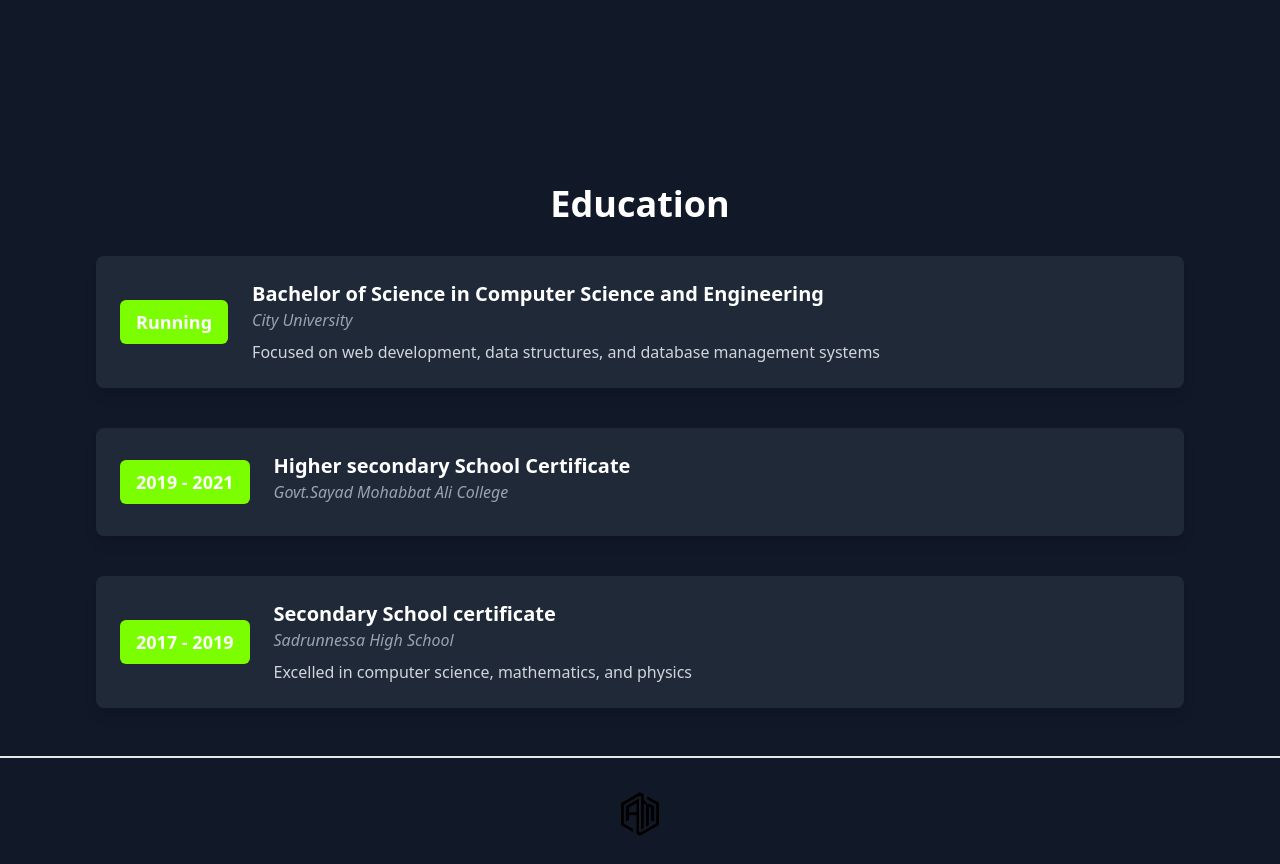
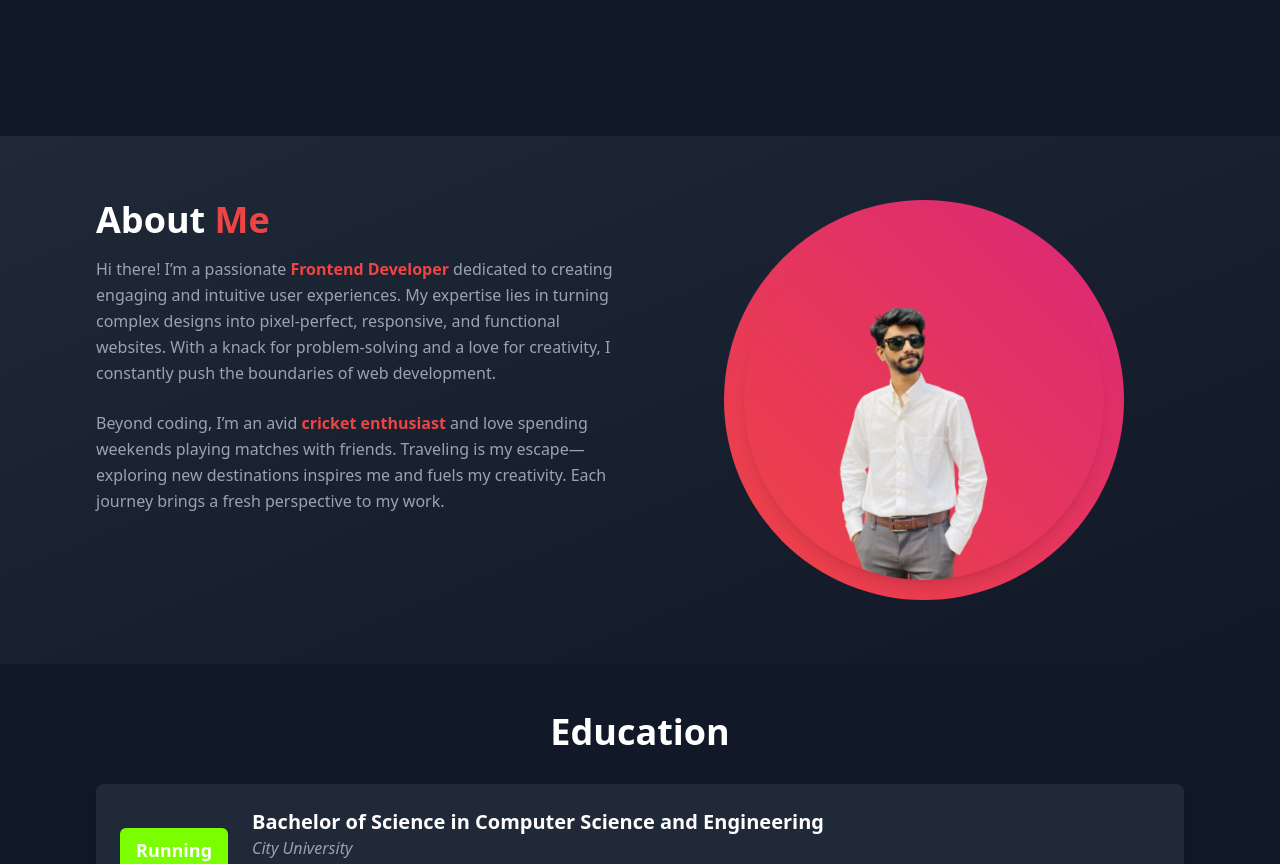
Before and after one commit to Ahad-Miah/Portfolio, a React (Vite) app: page / in a window 1280 px wide. Shown: the part 760-1624 px from the top of the page. Built offline with nearby package versions, Linux system fonts and the light colour scheme.

Commit message:
added about me sections

```diff
--- /dev/null
+++ b/src/Components/AboutMe/AboutMe.jsx
@@ -0,0 +1,48 @@
+import React from 'react';
+import picture from '../../assets/picture.png'
+
+const AboutMe = () => {
+    return (
+        <section className="bg-gradient-to-br from-gray-800 to-gray-900 text-white py-16">
+      <div className="container mx-auto px-6 md:px-12 lg:px-24">
+        <div className="flex flex-col lg:flex-row items-center lg:items-start lg:space-x-12 space-y-10 lg:space-y-0">
+          {/* Left Section - Text */}
+          <div className="lg:w-1/2">
+            <h2 className="text-3xl md:text-4xl font-bold mb-4">
+              About <span className="text-red-500">Me</span>
+            </h2>
+            <p className="text-gray-400 leading-relaxed">
+              Hi there! I’m a passionate <span className="text-red-500 font-semibold">Frontend Developer</span> dedicated to creating engaging and intuitive user experiences. My expertise lies in turning complex designs into pixel-perfect, responsive, and functional websites. With a knack for problem-solving and a love for creativity, I constantly push the boundaries of web development.
+            </p>
+            <p className="text-gray-400 mt-6 leading-relaxed">
+              Beyond coding, I’m an avid <span className="text-red-500 font-semibold">cricket enthusiast</span> and love spending weekends playing matches with friends. Traveling is my escape—exploring new destinations inspires me and fuels my creativity. Each journey brings a fresh perspective to my work.
+            </p>
+          </div>
+
+          {/* Right Section - Image and Highlights */}
+          <div className="lg:w-1/2 flex justify-center items-center relative">
+            <div className="w-[300px] h-[300px] sm:w-[350px] sm:h-[350px] md:w-[400px] md:h-[400px] bg-gradient-to-tr from-red-500 to-pink-600 rounded-full relative">
+              <img
+                src={picture}
+                alt="About Me"
+                className="w-[90%] h-[90%] object-cover rounded-full absolute top-[5%] left-[5%] shadow-lg"
+              />
+            </div>
+            <div className="absolute bottom-4 right-4 sm:right-10 flex flex-col items-center space-y-4">
+              {/* <div className="bg-gray-700 p-4 rounded-lg shadow-lg text-center">
+                <h4 className="font-bold text-lg">Favorite Sport</h4>
+                <p className="text-gray-300">Cricket</p>
+              </div> */}
+              {/* <div className="bg-gray-700 p-4 rounded-lg shadow-lg text-center">
+                <h4 className="font-bold text-lg">Hobby</h4>
+                <p className="text-gray-300">Traveling</p>
+              </div> */}
+            </div>
+          </div>
+        </div>
+      </div>
+    </section>
+    );
+};
+
+export default AboutMe;
--- a/src/Components/Banner/Banner.jsx
+++ b/src/Components/Banner/Banner.jsx
@@ -51,7 +51,7 @@ const Banner = () => {
 
           {/* Right Section */}
           <div className="relative flex-1 flex justify-center items-center lg:justify-end">
-            <div className="rounded-lg bg-[#182022] shadow-xl w-[250px] sm:w-[300px] md:w-[350px] h-[300px] sm:h-[350px] md:h-[400px] relative">
+            <div className="rounded-lg bg-[#7bff0081] shadow-xl w-[250px] sm:w-[300px] md:w-[350px] h-[300px] sm:h-[350px] md:h-[400px] relative">
               {/* Background box */}
             </div>
             <img
--- a/src/Pages/Home.jsx
+++ b/src/Pages/Home.jsx
@@ -1,11 +1,13 @@
 import React from 'react';
 import Banner from '../Components/Banner/Banner';
 import Education from '../Components/Education/Education';
+import AboutMe from '../Components/AboutMe/AboutMe';
 
 const Home = () => {
     return (
         <div>
             <Banner></Banner>
+            <AboutMe></AboutMe>
             <Education></Education>
         </div>
     );
```
